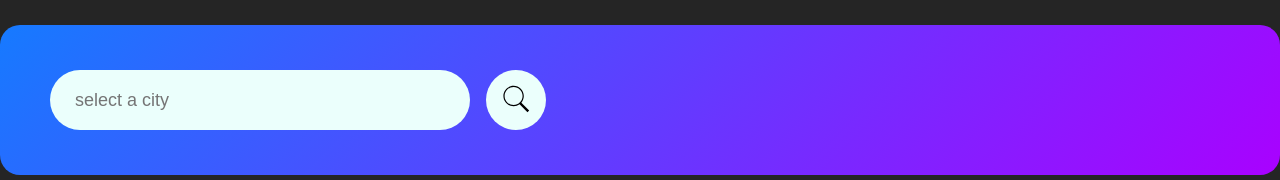
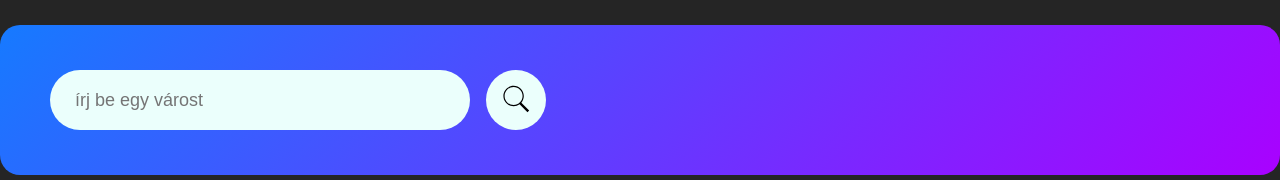
Before and after one commit to Exanim/Uni-Weather-app-project, an Angular app in the folder src/front-end/weather-app/: page / in a window 1280 px wide. Shown: the top 180 px of the page. Built offline with nearby package versions, Linux system fonts and the light colour scheme.

Commit message:
Translation to Hungarian

```diff
--- a/src/front-end/weather-app/src/app/app.component.html
+++ b/src/front-end/weather-app/src/app/app.component.html
@@ -4,7 +4,7 @@
       <input
         [(ngModel)]="city"
         type="text"
-        placeholder="select a city"
+        placeholder="írj be egy várost"
         spellcheck="false"
       />
       <button (click)="onLookUpCity()">
--- a/src/front-end/weather-app/src/app/card/card.component.html
+++ b/src/front-end/weather-app/src/app/card/card.component.html
@@ -22,7 +22,7 @@
         />
       </svg>
       <p class="humidity">{{ card.humidity }}%</p>
-      <p>Humidity</p>
+      <p>Páratartalom</p>
     </div>
   </div>
   <div class="col">
@@ -40,7 +40,7 @@
     </svg>
     <div>
       <p class="wind">{{ card.windSpeed | number:'1.1-1' }} km/h</p>
-      <p>Wind speed</p>
+      <p>Szélsebesség</p>
     </div>
   </div>
 </div>
```
